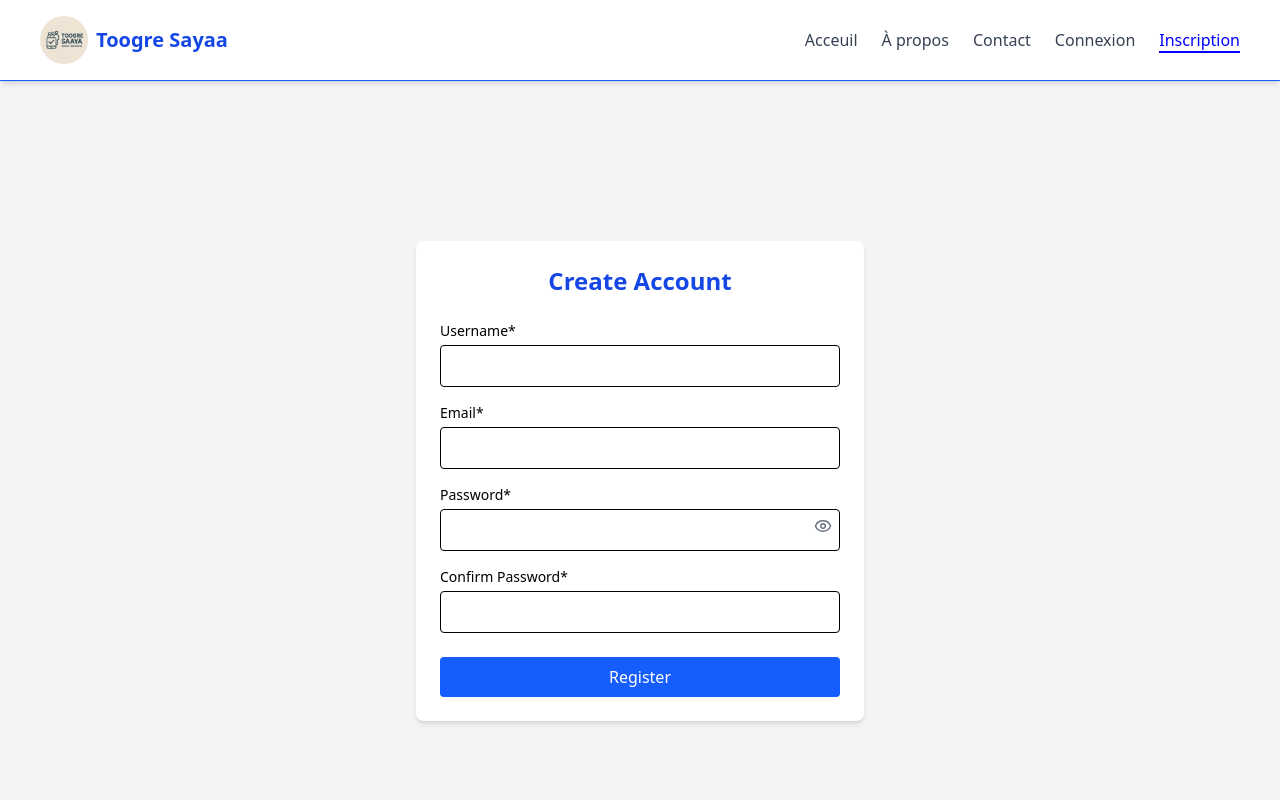
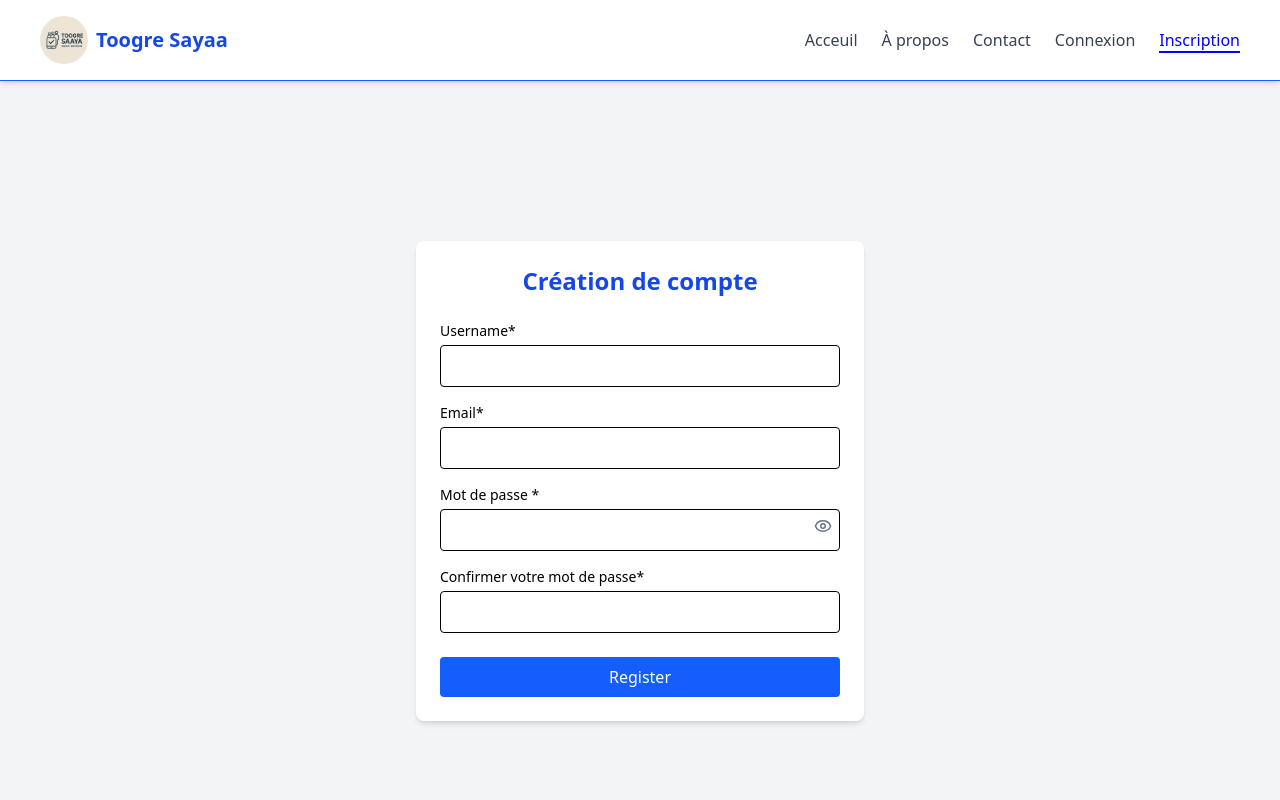
Before and after one commit to hamadosimean/toggre-saaya-web, a React (Vite) app: page /register in a window 1280 px wide. Shown: the top 800 px of the page. Built offline with nearby package versions, Linux system fonts and the light colour scheme.

Commit message:
adding action,signup not working now

```diff
--- a/src/auth/Register.jsx
+++ b/src/auth/Register.jsx
@@ -81,7 +81,7 @@ function Register() {
         className="bg-white p-6 rounded-lg shadow-md w-full max-w-md"
       >
         <h2 className="text-2xl font-bold mb-6 text-center text-blue-700">
-          Create Account
+          Création de compte
         </h2>
 
         <div className="space-y-4">
@@ -113,7 +113,9 @@ function Register() {
           </div>
 
           <div className="relative">
-            <label className="block text-sm font-medium mb-1">Password*</label>
+            <label className="block text-sm font-medium mb-1">
+              Mot de passe *
+            </label>
             <input
               name="password"
               type={showPassword ? "text" : "password"}
@@ -135,7 +137,7 @@ function Register() {
 
           <div>
             <label className="block text-sm font-medium mb-1">
-              Confirm Password*
+              Confirmer votre mot de passe*
             </label>
             <input
               name="confirmPassword"
--- a/src/charts/Bar.jsx
+++ b/src/charts/Bar.jsx
@@ -0,0 +1,32 @@
+import React from "react";
+import { Chart } from "react-google-charts";
+
+// export const data = [
+//   ["Element", "Density", { role: "style" }],
+//   ["Copper", 8.94, "#b87333"], // RGB value
+//   ["Silver", 10.49, "silver"], // English color name
+//   ["Gold", 19.3, "gold"],
+//   ["Platinum", 21.45, "color: #e5e4e2"], // CSS-style declaration
+// ];
+
+export default function BarGraph({ data, title, xTittle, yTitle }) {
+  const options = {
+    title: title,
+    hAxis: {
+      title: xTittle,
+    },
+    vAxis: {
+      title: yTitle,
+    },
+  };
+
+  return (
+    <Chart
+      chartType="ColumnChart"
+      width="100%"
+      height="100%"
+      data={data}
+      options={options}
+    />
+  );
+}
--- a/src/charts/Pie.jsx
+++ b/src/charts/Pie.jsx
@@ -0,0 +1,22 @@
+import React from "react";
+import { Chart } from "react-google-charts";
+
+// const data = [
+//   ["Task", "Hours per Day"],
+//   ["Work", 11],
+//   ["Eat", 2],
+//   ["Commute", 2],
+//   ["Watch TV", 2],
+//   ["Sleep", 7],
+// ];
+
+// Optional
+
+function PieGraph({ data, title }) {
+  const options = {
+    title: title,
+  };
+  return <Chart chartType="PieChart" data={data} options={options} />;
+}
+
+export default PieGraph;
```
